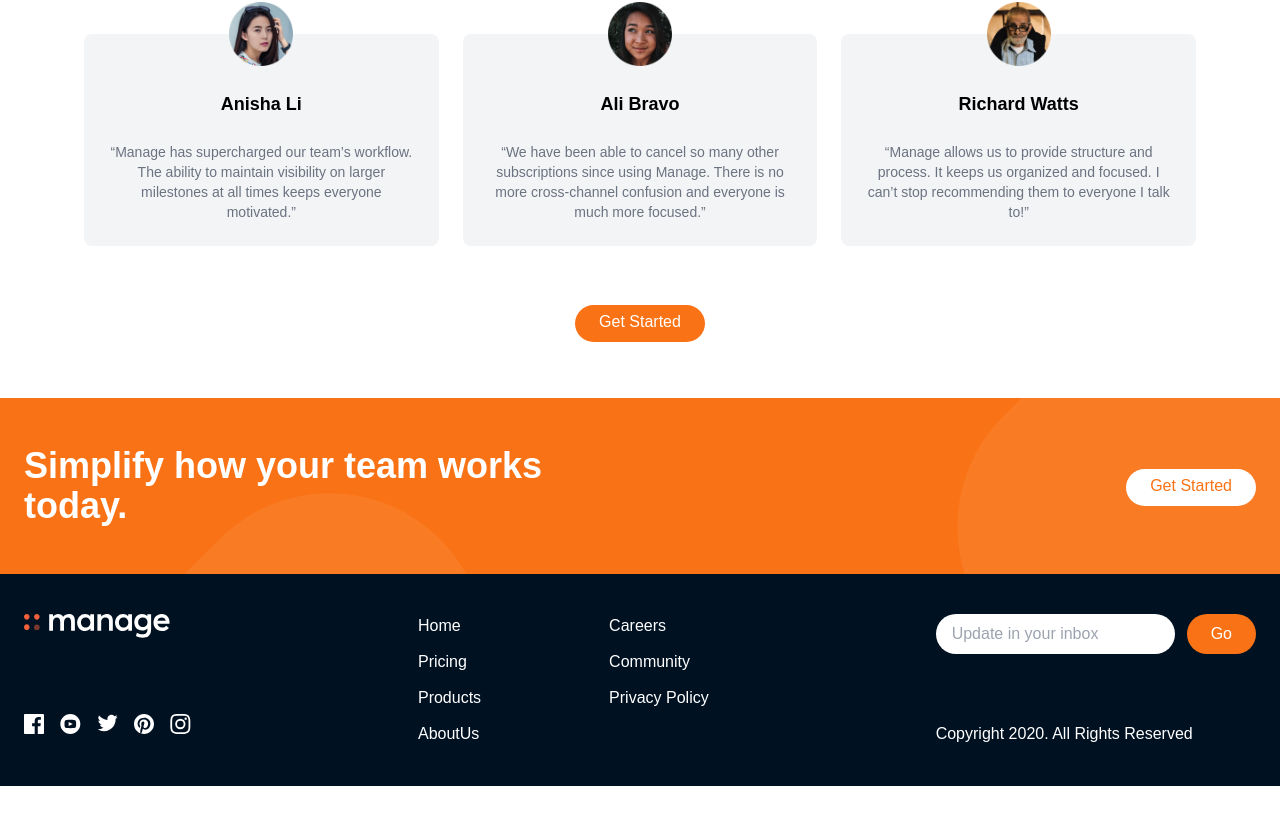
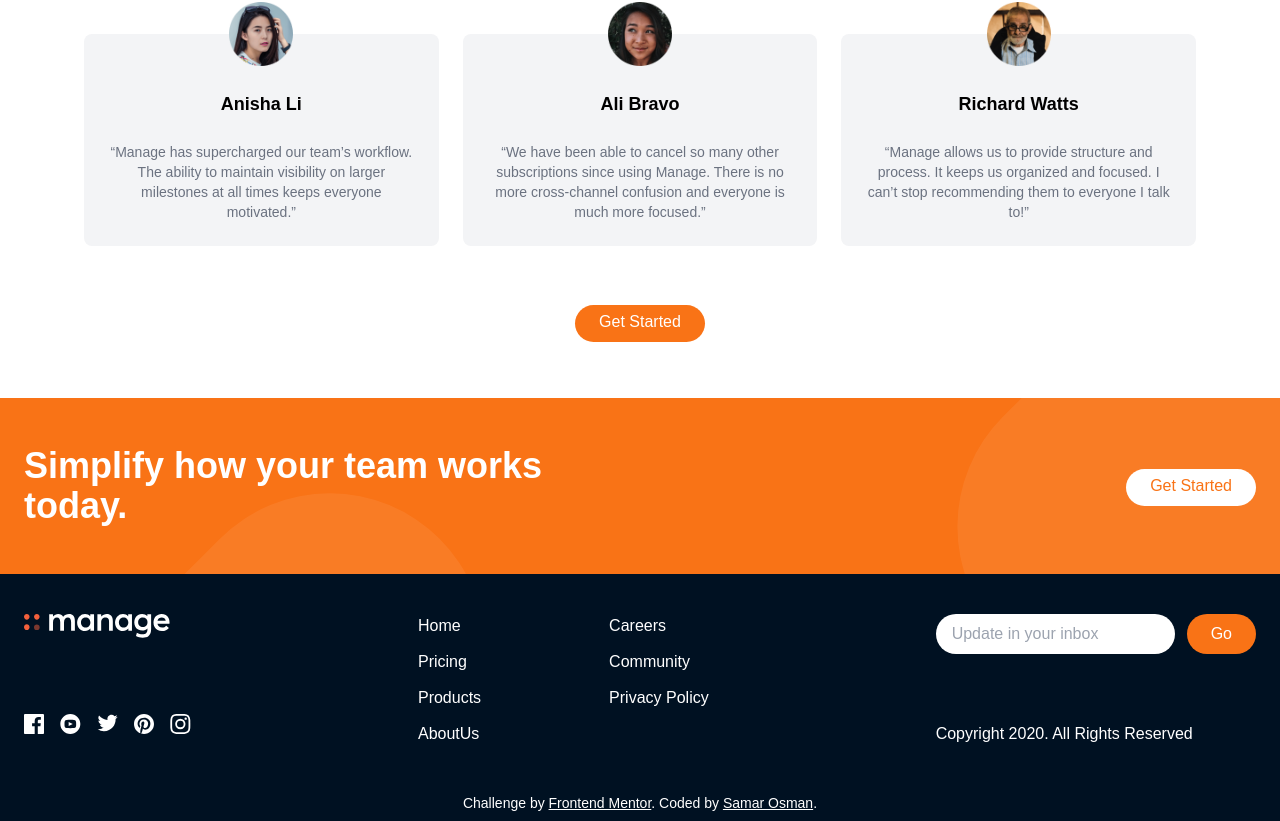
Before and after one commit to OsmanSamar/manage-langing-page-frontend-mentor, a React (Create React App) app: page / in a window 1280 px wide. Shown: the part 1339-2160 px from the top of the page. Before the commit the page ends 2125 px from the top, so only its background shows below. Built offline with nearby package versions, Linux system fonts and the light colour scheme.

Commit message:
Added  a visible space between the elements

```diff
--- a/src/components/Footer.jsx
+++ b/src/components/Footer.jsx
@@ -118,6 +118,26 @@ const Footer = () => {
           </div> */}
         </div>
       </div>
+
+      <div class="py-2 ">
+        <p class="text-white leading-snug text-center text-sm">
+          Challenge by&nbsp;
+          <a
+            href="https://www.frontendmentor.io?ref=challenge"
+            target="_blank"
+            rel="frontendmentor"
+            class="underline"
+          >
+            Frontend Mentor
+          </a>
+          . Coded by&nbsp;
+          {/*To  add a visible space between the elements when rendered in the browser. &nbsp; */}
+          <a href="https://tsbsankara.com" class="underline hover:text-red-200">
+            Samar Osman
+          </a>
+          .
+        </p>
+      </div>
     </div>
   );
 };
```
